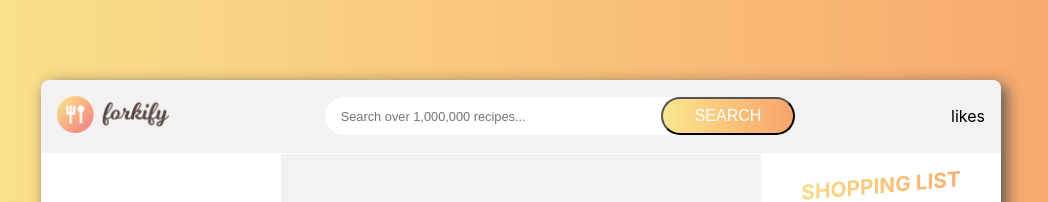
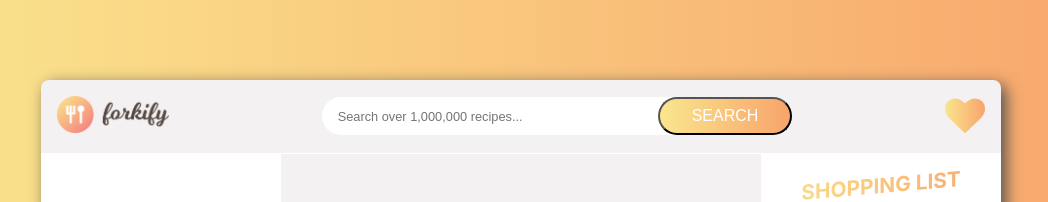
Before and after one commit to ashrofdev/forkify-in-react, a React (Create React App) app: page / in a window 1280 px wide. Shown: the top 202 px of the page, without its empty margins (119-1167 px from the left). Built offline with nearby package versions, Linux system fonts and the light colour scheme.

Commit message:
building the likes function

```diff
--- a/src/App.js
+++ b/src/App.js
@@ -19,6 +19,7 @@ class App extends Component {
       recipeDetails: [],
       ingredients: [],
       shoppingList: [],
+      likes: [],
       time: 0
     }
   }
@@ -82,6 +83,12 @@ class App extends Component {
   renderIngeredients = () => {
     this.setState({shoppingList: this.state.ingredients})
   }
+
+  onLike = () => {
+    this.state.likes.push(this.state.recipeDetails)
+    console.log(this.state.likes)
+  }
+
   render(){
     return (
       <div className="App">
@@ -91,6 +98,7 @@ class App extends Component {
           <RecipeDetails recipe={this.state.recipeDetails}
            ingredients={this.state.ingredients}
              time={this.state.time} renderIngeredients={this.renderIngeredients}
+             likes={this.onLike}
            />
           <ShoppingList shoppingList={this.state.shoppingList}/>
         </div>
--- a/src/components/Header/Header.js
+++ b/src/components/Header/Header.js
@@ -12,7 +12,7 @@ const Header = ({search}) => {
                 <Search search={search}/>
             </div>
             <div className="likes">
-                likes
+                <i className="fa fa-heart"></i>
             </div>
         </div>
     )
--- a/src/components/Header/head.css
+++ b/src/components/Header/head.css
@@ -24,3 +24,13 @@ img {
         align-self: flex-end;
     }
 }
+.likes .fa {
+    color: transparent;
+    background-clip: text;
+    font-size: 2.5rem;
+    background-image: linear-gradient(to right, var(--cpl), var(--cp));
+}
+.likes .fa:hover {
+    background-image: linear-gradient(to right, var(--cpl), var(--cp));
+    text-shadow: 1px 1px 5px rgb(238, 135, 51);
+}
--- a/src/components/recipe-details/RecipeDetails.js
+++ b/src/components/recipe-details/RecipeDetails.js
@@ -2,11 +2,11 @@ import React from 'react'
 import './details.css'
 import 'font-awesome/css/font-awesome.min.css'
 
-const like = () => {
-    document.querySelector('.top .fa').classList.toggle('fa-heart-o')
-}
+// const like = () => {
+//     document.querySelector('.top .fa').classList.toggle('fa-heart-o')
+// }
 
-const RecipeDetails = ({recipe, ingredients, time, renderIngeredients}) => {
+const RecipeDetails = ({recipe, ingredients, time, renderIngeredients, likes}) => {
     const ing = ingredients.map((e, i) => {
         return (
             <div className="ingredient">
@@ -28,7 +28,7 @@ const RecipeDetails = ({recipe, ingredients, time, renderIngeredients}) => {
                 <h2>{recipe.title}</h2>
                 <div className="top">
                     <p className="time">{`${time} minutes`}</p>
-                    <i onClick={like} className="fa fa-heart fa-heart-o"></i>
+                    <i onClick={likes} className="fa fa-heart fa-heart-o"></i>
                 </div>
                 <div className="rank">{`${Math.floor(recipe.social_rank - 2)}%`}</div>
                 <div className="ing">
```
